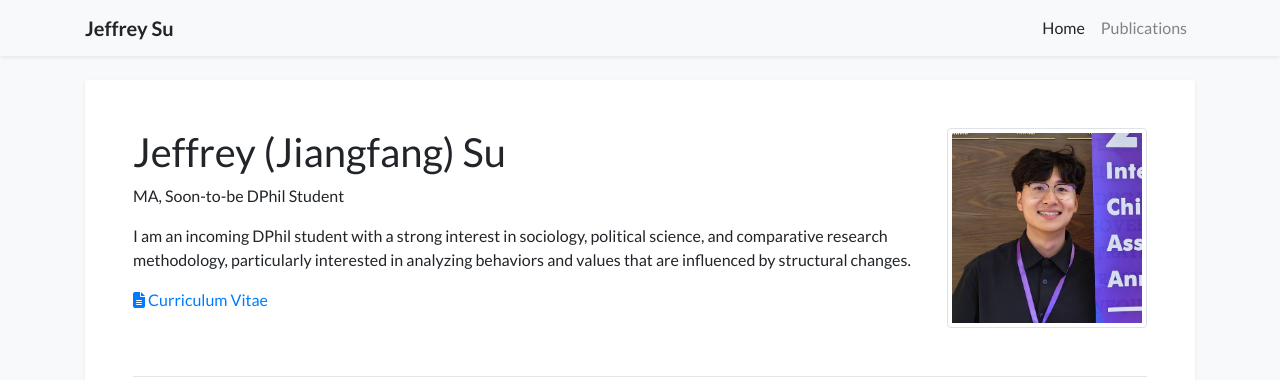
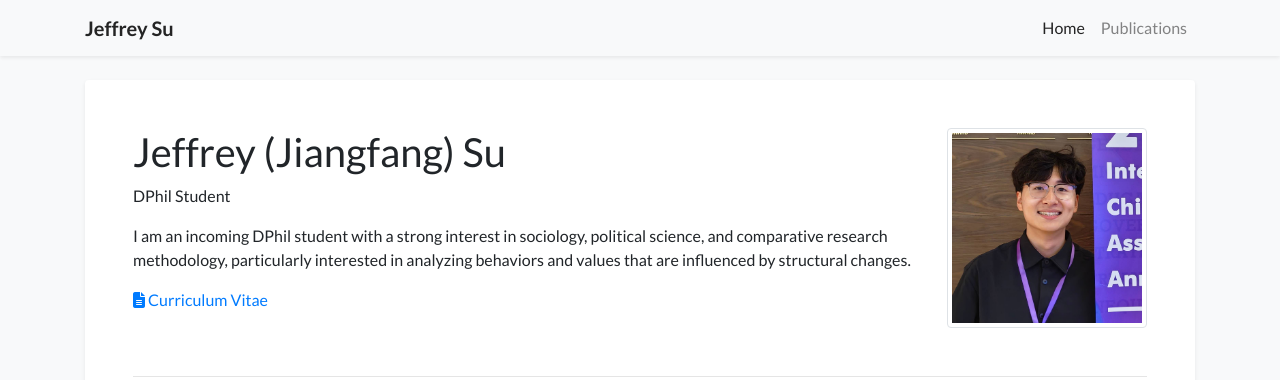
Before and after one commit to jeffrey-sujf/jeffrey-sujf.github.io, a Jekyll site: the page built from index.html, in a window 1280 px wide and 1315 px high. Shown: the top 380 px of the window. Built offline with Jekyll 4.4.1, drawn with Linux system fonts in a browser that asks for light colours; nearby versions of some CDN libraries; a style sheet for code colours, icons or effects is not loaded.

Commit message:
Update position from MA to DPhil Student

```diff
--- a/_data/profile.yml
+++ b/_data/profile.yml
@@ -3,7 +3,7 @@ secondary_name: ""
 navbar_name: "Jeffrey Su"
 
 positions:
-- name: MA, Soon-to-be DPhil Student
+- name: DPhil Student
   logos: /assets/images/badges/Oxford-University-Circlet.svg.png
 
 # - name: MSc #Student
```
